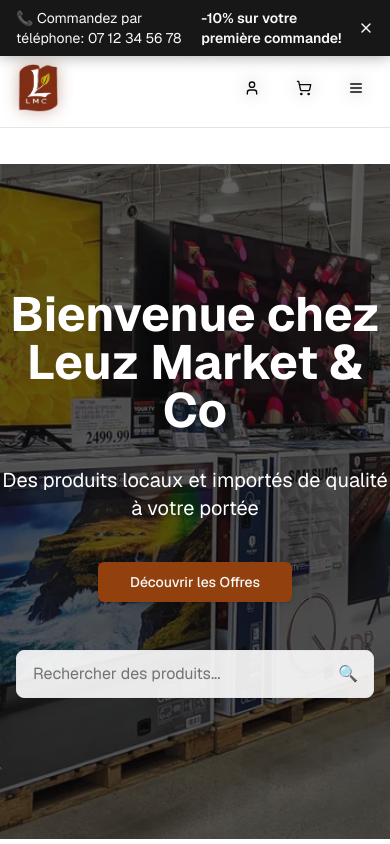
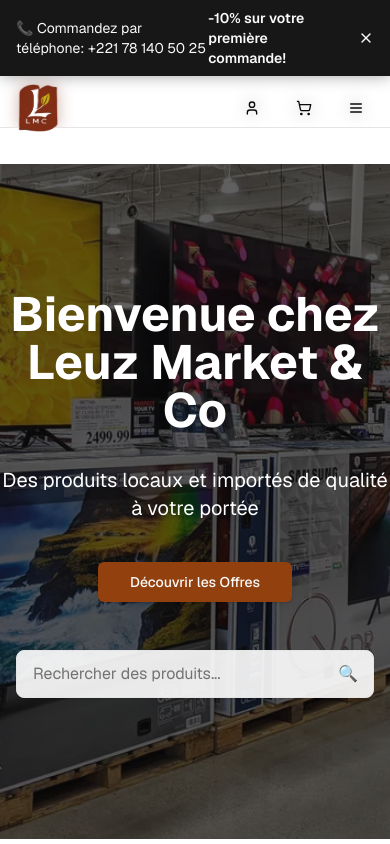
Before and after one commit to aliouuuw/lmc-store, a Next.js app: page / in a window 390 px wide. Shown: the top 844 px of the page. Built offline with nearby package versions, Linux system fonts and the light colour scheme.

Commit message:
Update phone number

```diff
--- a/src/components/layout/TopBanner.tsx
+++ b/src/components/layout/TopBanner.tsx
@@ -13,7 +13,7 @@
     <div className="bg-primary text-primary-foreground py-2 px-4">
       <div className="container mx-auto flex items-center justify-between text-sm">
         <div className="flex items-center space-x-4">
-          <span>📞 Commandez par téléphone: 07 12 34 56 78</span>
+          <span>📞 Commandez par téléphone: +221 78 140 50 25</span>
           <span className="hidden md:inline">|</span>
           <span className="hidden md:inline">
             🚚 Livraison gratuite dès 10 000 F
```
